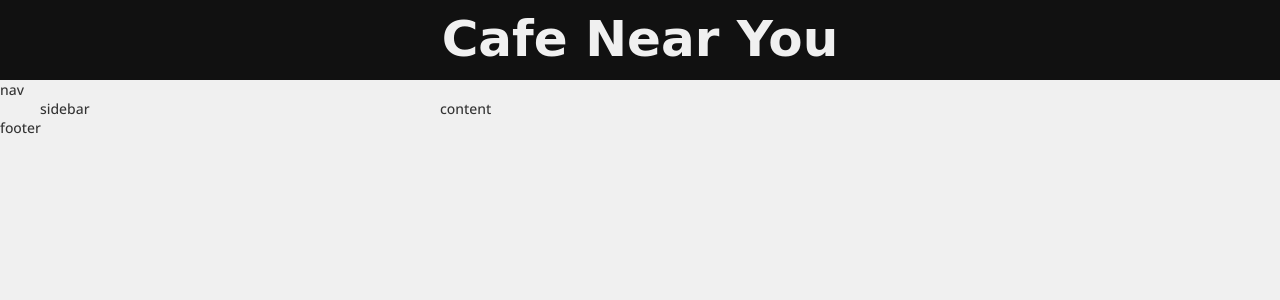
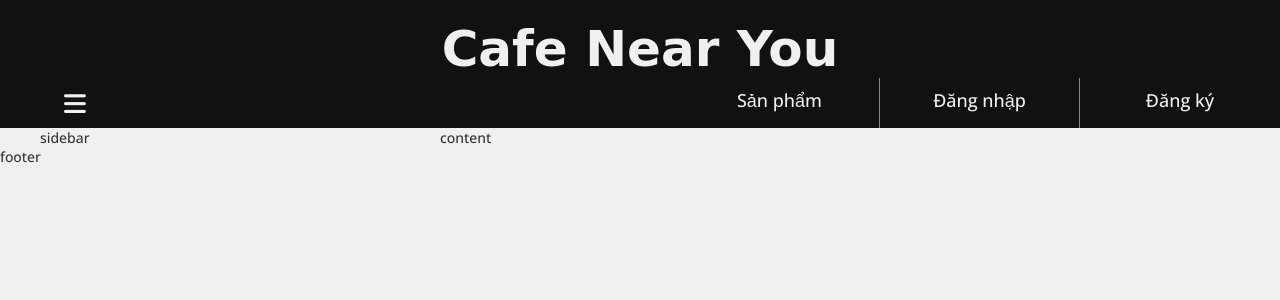
Before and after one commit to ares2347/HTMLGroup2Project, a web app: file home.html in a window 1280 px wide. Shown: the top 300 px of the page. Run offline with its HTML, style and script files only (its server is not run), Linux system fonts and the light colour scheme; some web fonts are replaced.

Commit message:
Update 20/05

```diff
--- a/css/header.css
+++ b/css/header.css
@@ -2,14 +2,14 @@
 /*header*/
 header{
     background-color: #111111;
-    height: 80px;
     color: #f0f0f0;
+    padding-top: 20px
 }
 header h1{
     text-align: center;
     font-family: 'Shrikhand', cursive;
     font-size: 50px;
-    margin: 10px;
+    margin: 0;
 }
 
 /*nav*/
--- a/css/home.css
+++ b/css/home.css
@@ -0,0 +1,62 @@
+
+/*nav*/
+nav{
+    background-color: #111111;
+    color: #f0f0f0;
+    font-size: 18px;
+}
+nav ul{
+    padding:0;
+    margin: 0;
+}
+nav ul li{
+    position: relative;
+    cursor: pointer;
+    height: 50px;
+    width: 200px;
+    float:right;
+    padding-top: 10px;
+    text-align: center;
+    border-right: rgba(255, 255, 255, 0.5) 1px solid ;
+}
+nav ul li:last-child{
+    float: left;
+    width: 150px;
+    margin-left: 0;
+    padding-top: 8px;
+    font-size: 25px;
+    border-right: none;
+}
+nav ul li:first-child{
+    border-right: none;
+}
+nav ul li:hover{
+    background-color: #e7e7e7;
+    color: #333333;
+}
+.nav-signup{
+    display: none;
+    width: 250px;
+    position: absolute;
+    top: 65px;
+    right: 30px;
+    background-color: #e7e7e7;
+    padding: 10px 30px;
+}
+.nav.arrow-top {
+    margin-top: 40px;
+}
+.nav-signup.arrow-top:after {
+    content: " ";
+    position: absolute;
+    right: 30px;
+    top: -15px;
+    border-top: none;
+    border-right: 15px solid transparent;
+    border-left: 15px solid transparent;
+    border-bottom: 15px solid #e7e7e7;
+}
+nav ul li:hover .nav-signup {
+    display: block;
+}
+/*main*/
--- a/css/main.css
+++ b/css/main.css
@@ -25,6 +25,7 @@ a{
 }
 a:hover{
     color: #111111;
+    text-decoration: underline;
 }
 /*reset css: ul*/
 ul{
--- a/home.html
+++ b/home.html
@@ -14,7 +14,19 @@
         <h1>Cafe Near You</h1>
     </header>
     <nav class="section nav">
-        nav
+        <ul>
+            <li>Đăng ký
+                <div class="nav-signup arrow-top">
+                    <p>Chưa có tài khoản? <a href="">Đăng ký ngay!</a></p>
+                </div>
+            </li>
+            <li>Đăng nhập</li>
+                <div class="nav-login">
+
+                </div>
+            <li>Sản phẩm</li>
+            <li class="li-sep"><i class="fa-solid fa-bars"></i></li>
+        </ul>
     </nav>
     <section class="section main">
         <div class="container columns-left">
```
